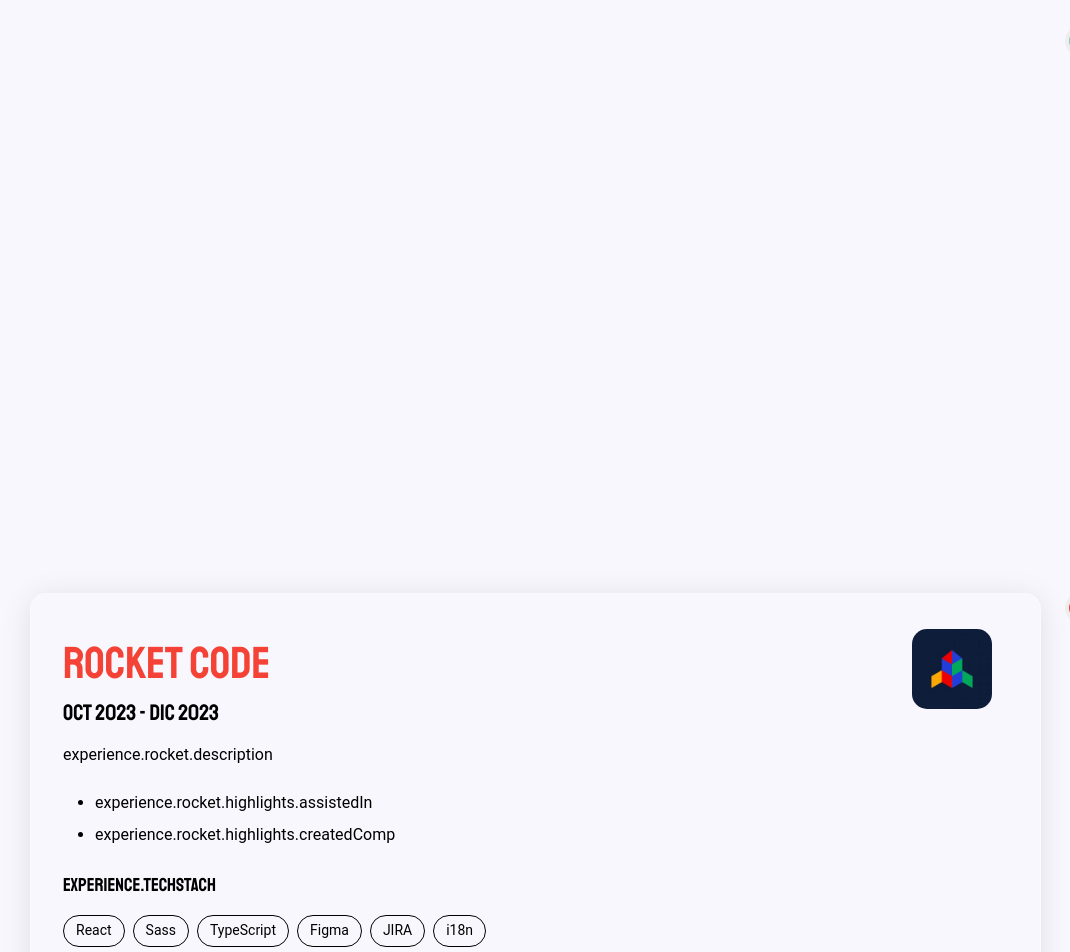
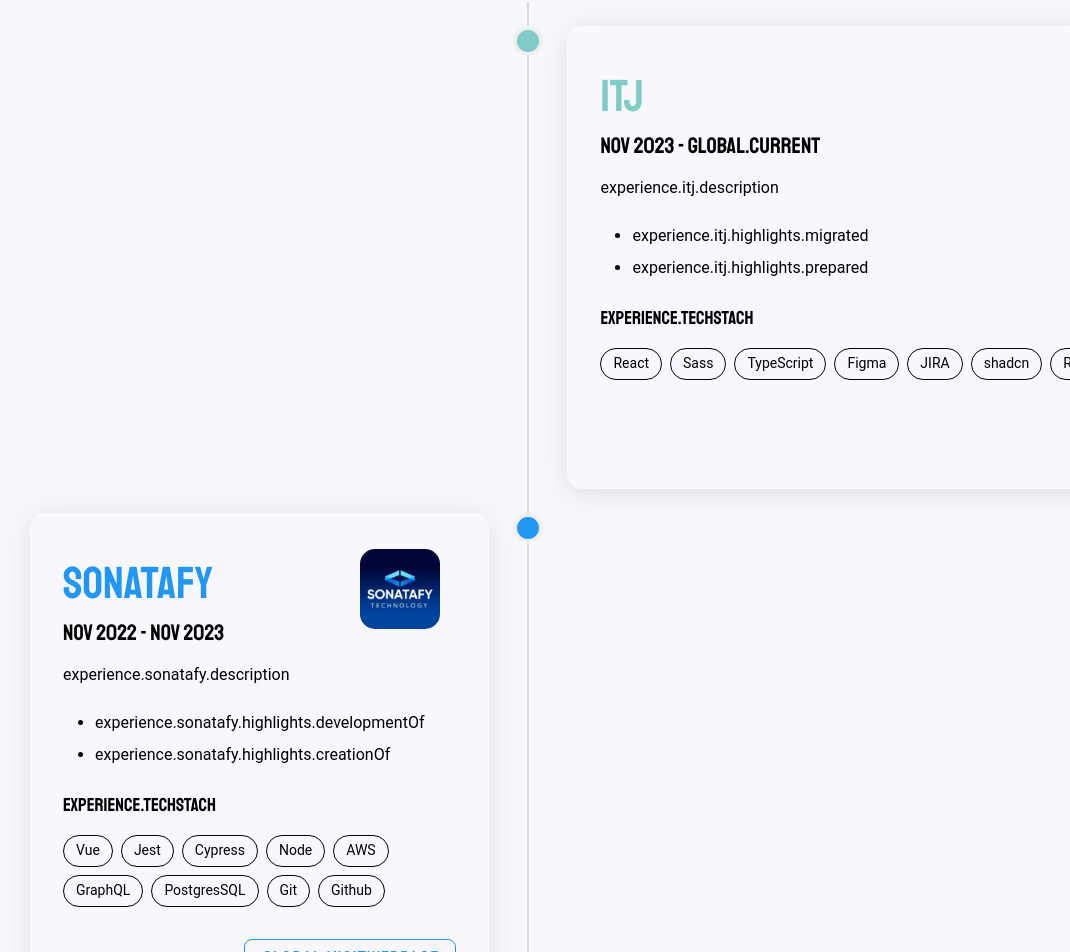
Before and after one commit to Erod-star/portfolio, a Vue app: page / in a window 1280 px wide. Shown: the part 1957-2909 px from the top of the page, without its empty margins (210-1280 px from the left). Built offline with nearby package versions, Linux system fonts and the light colour scheme.

Commit message:
Update resume

```diff
--- a/src/composables/usePortfolio.ts
+++ b/src/composables/usePortfolio.ts
@@ -25,7 +25,8 @@
         t('experience.itj.highlights.prepared')
       ],
       img: 'itjuana.jpg',
-      date: `DIC 2023 - ${t('global.current')}`,
+      // date: `DIC 2023 - ${t('global.current')}`,
+      date: `NOV 2023 - ${t('global.current')}`,
       href: 'https://itj.com/',
       technologies: [
         'React',
@@ -41,19 +42,19 @@
         'AWS'
       ]
     },
-    {
-      color: 'red',
-      company: 'Rocket code',
-      description: t('experience.rocket.description'),
-      highlights: [
-        t('experience.rocket.highlights.assistedIn'),
-        t('experience.rocket.highlights.createdComp')
-      ],
-      img: 'rocket-code.jpg',
-      date: `OCT 2023 - DIC 2023`,
-      href: 'https://therocketcode.com/',
-      technologies: ['React', 'Sass', 'TypeScript', 'Figma', 'JIRA', 'i18n']
-    },
+    // {
+    //   color: 'red',
+    //   company: 'Rocket code',
+    //   description: t('experience.rocket.description'),
+    //   highlights: [
+    //     t('experience.rocket.highlights.assistedIn'),
+    //     t('experience.rocket.highlights.createdComp')
+    //   ],
+    //   img: 'rocket-code.jpg',
+    //   date: `OCT 2023 - DIC 2023`,
+    //   href: 'https://therocketcode.com/',
+    //   technologies: ['React', 'Sass', 'TypeScript', 'Figma', 'JIRA', 'i18n']
+    // },
     {
       color: 'blue',
       company: 'Sonatafy',
@@ -63,7 +64,8 @@
         t('experience.sonatafy.highlights.creationOf')
       ],
       img: 'sonatafy-logo.jpg',
-      date: `NOV 2022 - OCT 2023`,
+      // date: `NOV 2022 - OCT 2023`,
+      date: `NOV 2022 - NOV 2023`,
       href: 'https://sonatafy.com/',
       technologies: [
         'Vue',
```
Also changed, not shown: 1 other file (tests, documents, lock files or other folders).
